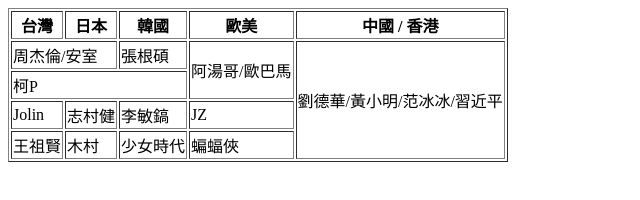
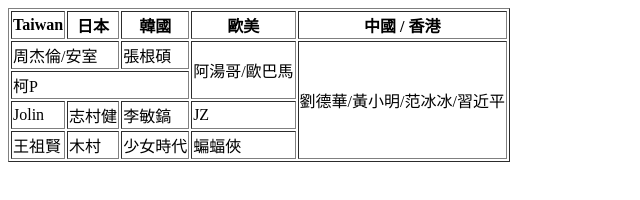
Before and after one commit to ohyes1h/practice, a plain HTML site: page table.html in a window 1280 px wide. Shown: the whole page, without its empty margins (0-640 px from the left). Drawn offline with Linux system fonts and the light colour scheme.

Commit message:
change text

```diff
--- a/table.html
+++ b/table.html
@@ -8,7 +8,7 @@
 	<body>
 		<table border="1">
 			<tr>
-				<th>台灣</th>
+				<th>Taiwan</th>
 				<th>日本</th>
 				<th>韓國</th>
 				<th>歐美</th>
```
